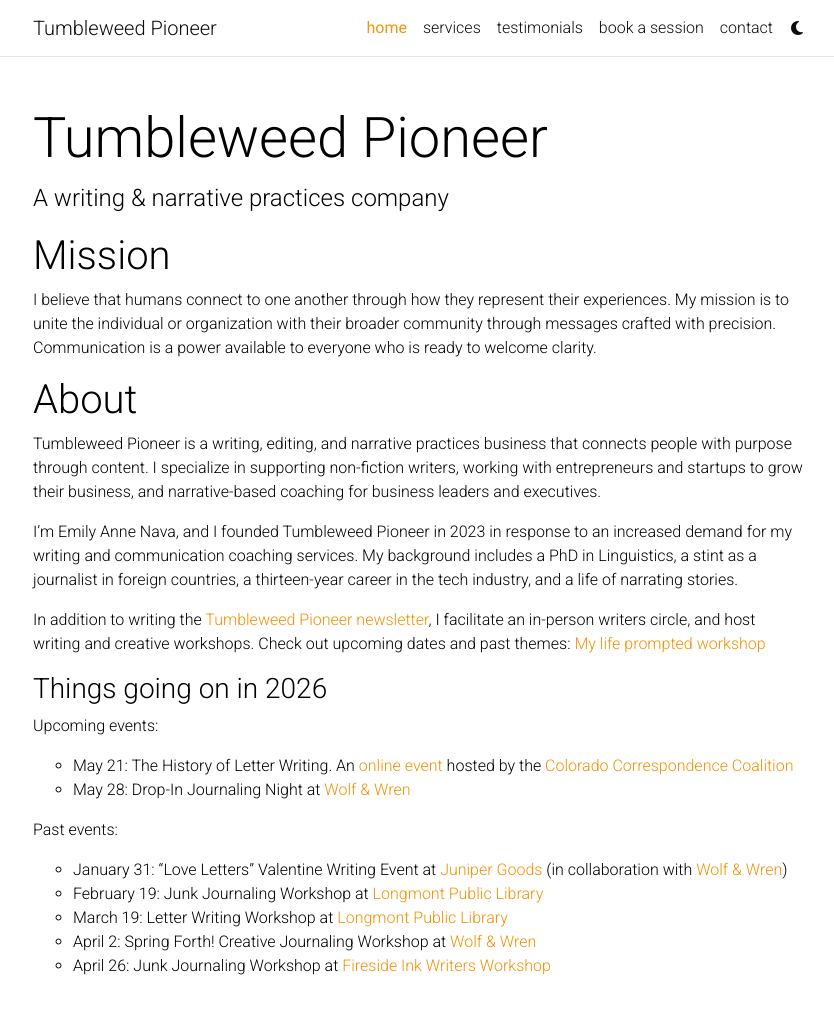
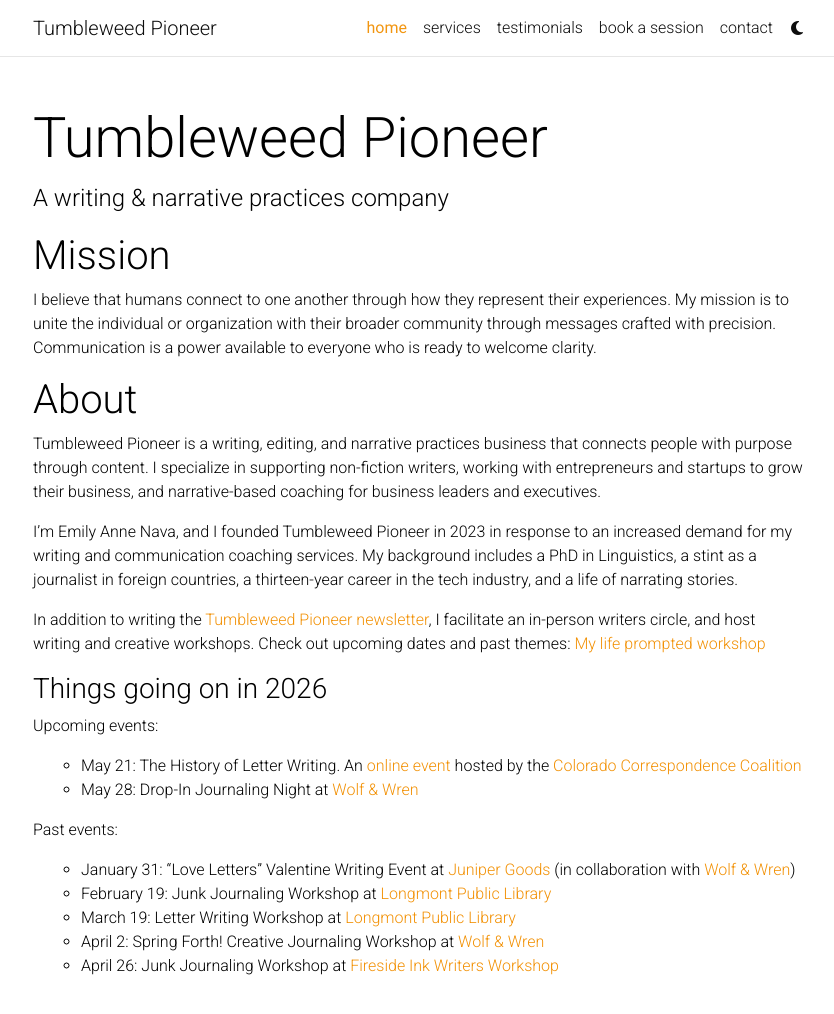
Before and after one commit to kndl/tumbleweed-pioneer, a Jekyll site: the page built from _pages/home.md, in a window 1280 px wide and 1064 px high. Shown: the top 1014 px of the window, without its empty margins (222-1056 px from the left). Built offline with Jekyll 4.4.1, drawn with Linux system fonts in a browser that asks for light colours; a style sheet for code colours, icons or effects is not loaded.

Commit message:
Add images to services page
Add images to services page and style them plus the lists and paragraph
to work as expected.

```diff
--- a/_layouts/default.html
+++ b/_layouts/default.html
@@ -16,7 +16,7 @@
     {%- include header.html %}
 
     <!-- Content -->
-    <div class="container mt-5">
+    <div class="container mt-5 main-content">
       {% if page.toc and page.toc.sidebar %}
         {% if page.toc.sidebar == "right" %}
         <div class="row">
--- a/_sass/_base.scss
+++ b/_sass/_base.scss
@@ -25,6 +25,11 @@
 
 ul {
   list-style-type: circle;
+}
+
+.main-content ul {
+  overflow: auto;
+  padding: 0 0 0 3em;
 }
 
 hr {
@@ -1081,3 +1086,8 @@
 #toc-sidebar {
   z-index: 1;
 }
+
+.style-img {
+  float: left;
+  margin: 0 1rem 0 0;
+}
```
Also changed, not shown: _pages/services.md (+5 -0 lines), assets/img/jackrabbit_icon.png (added), assets/img/snake_icon.png (added).
